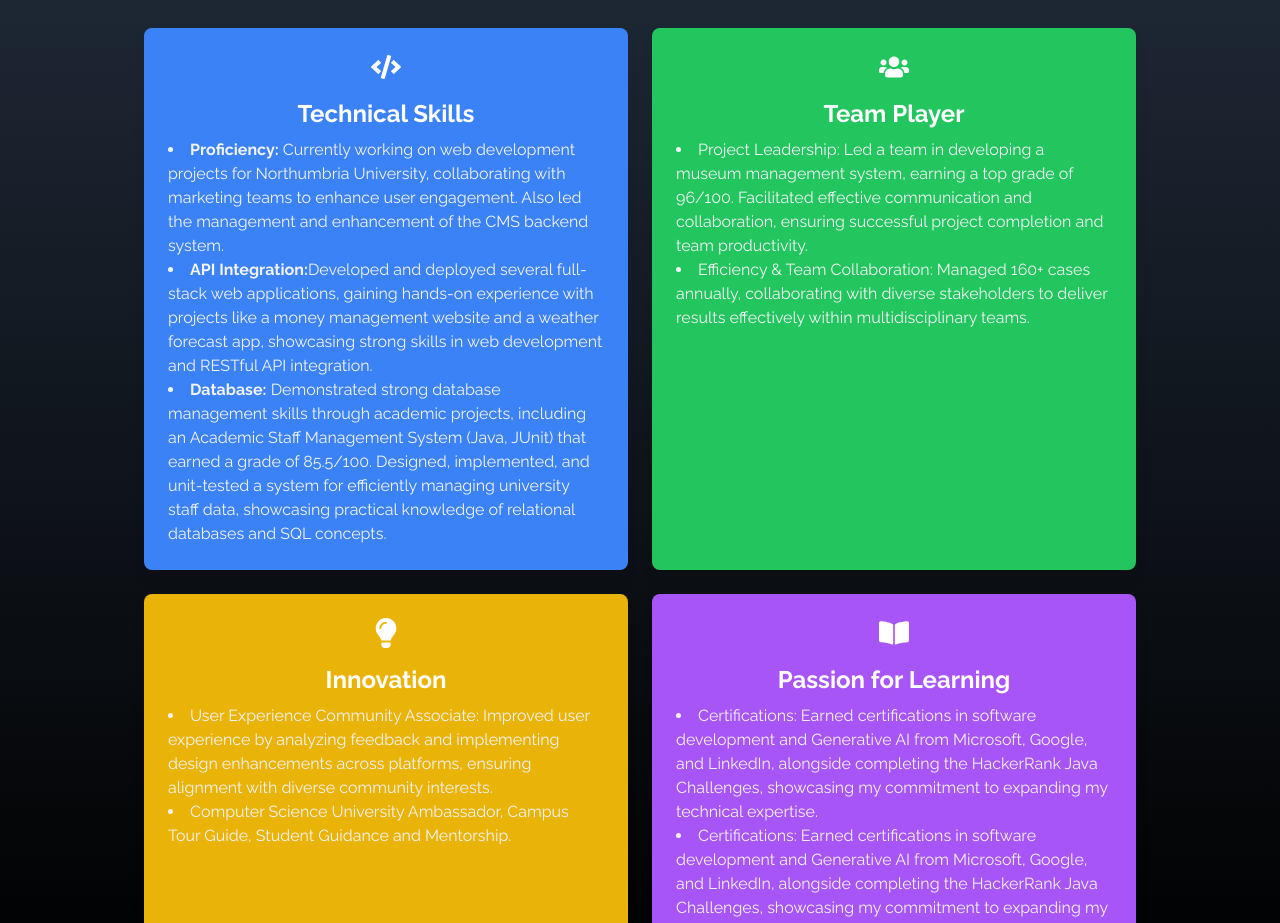
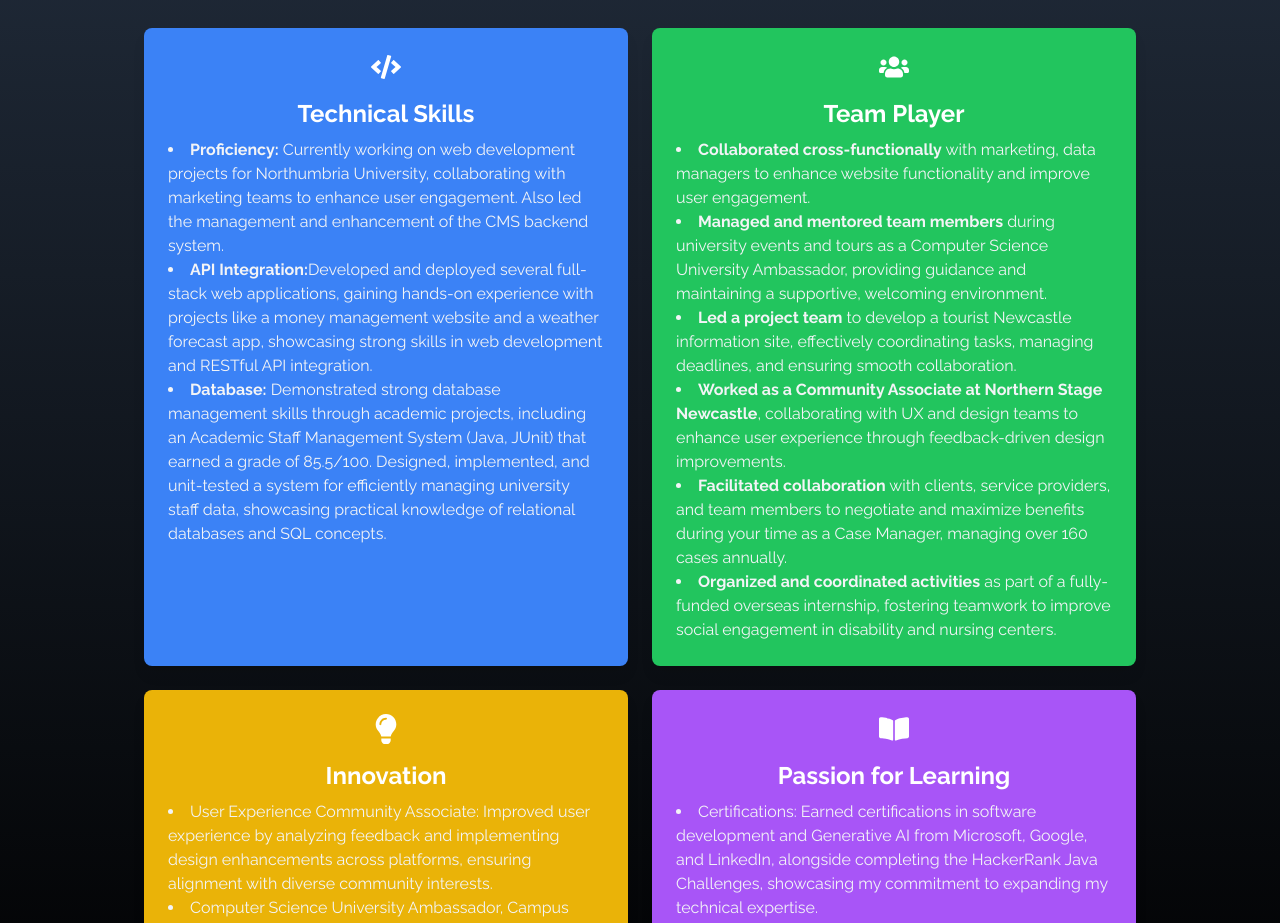
Before and after one commit to AmyLiang94/CV_Website, a React (Create React App) app: page / in a window 1280 px wide. Shown: the part 860-1783 px from the top of the page. Built offline with nearby package versions, Linux system fonts and the light colour scheme; a web font is replaced by a local one.

Commit message:
team player area

```diff
--- a/src/components/About.jsx
+++ b/src/components/About.jsx
@@ -16,8 +16,12 @@ const About = () => {
     {
       title: 'Team Player',
       description: [
-        'Project Leadership: Led a team in developing a museum management system, earning a top grade of 96/100. Facilitated effective communication and collaboration, ensuring successful project completion and team productivity.',
-        'Efficiency & Team Collaboration: Managed 160+ cases annually, collaborating with diverse stakeholders to deliver results effectively within multidisciplinary teams.',
+        <span><strong>Collaborated cross-functionally</strong> with marketing, data managers to enhance website functionality and improve user engagement.</span>,
+        <span><strong>Managed and mentored team members</strong> during university events and tours as a Computer Science University Ambassador, providing guidance and maintaining a supportive, welcoming environment.</span>,
+        <span><strong>Led a project team</strong> to develop a tourist Newcastle information site, effectively coordinating tasks, managing deadlines, and ensuring smooth collaboration.</span>,
+        <span><strong>Worked as a Community Associate at Northern Stage Newcastle</strong>, collaborating with UX and design teams to enhance user experience through feedback-driven design improvements.</span>,
+        <span><strong>Facilitated collaboration</strong> with clients, service providers, and team members to negotiate and maximize benefits during your time as a Case Manager, managing over 160 cases annually.</span>,
+        <span><strong>Organized and coordinated activities</strong> as part of a fully-funded overseas internship, fostering teamwork to improve social engagement in disability and nursing centers.</span>
       ],
       bgColor: 'bg-green-500',
       icon: <FaUsers size={30} className="text-white" />,
```
